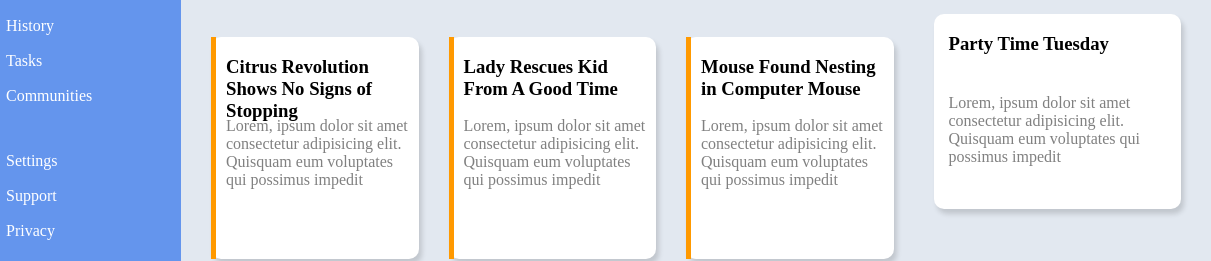
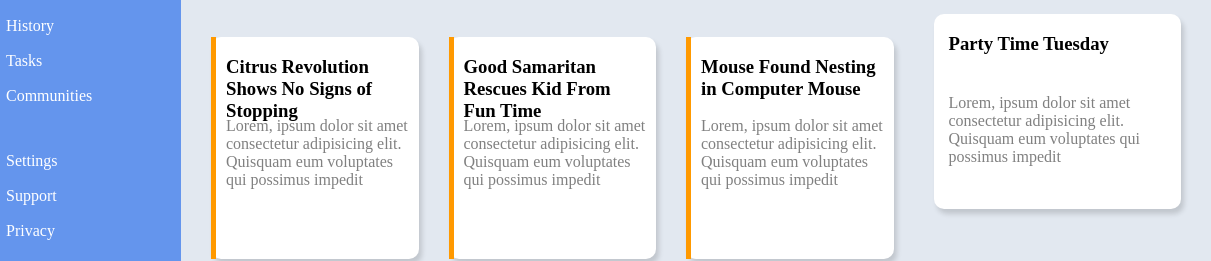
Before and after one commit to rann143/Admin_Dash, a plain HTML site: page index.html in a window 1280 px wide. Shown: the part 203-464 px from the top of the page, 69-1280 px from the left. Drawn offline with Linux system fonts and the light colour scheme.

Commit message:
change a card title

```diff
--- a/index.html
+++ b/index.html
@@ -69,7 +69,7 @@
             </div>
             <div class="card">
                 <div class="yellow-strip"></div>
-                <h3>Lady Rescues Kid From A Good Time</h3>
+                <h3>Good Samaritan Rescues Kid From Fun Time</h3>
                 <p>Lorem, ipsum dolor sit amet consectetur adipisicing elit.
                     Quisquam eum voluptates qui possimus impedit
                 </p>
```
